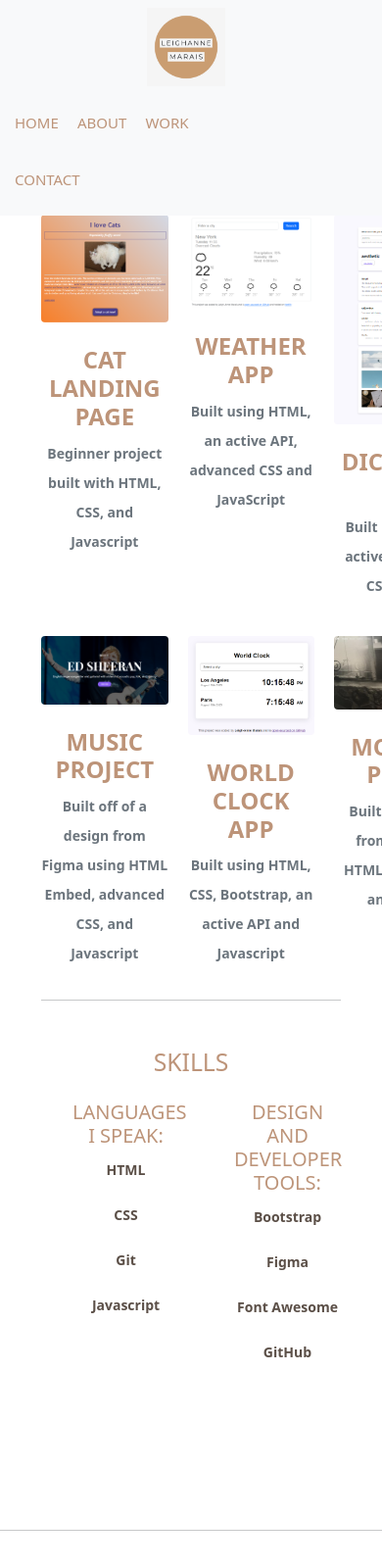
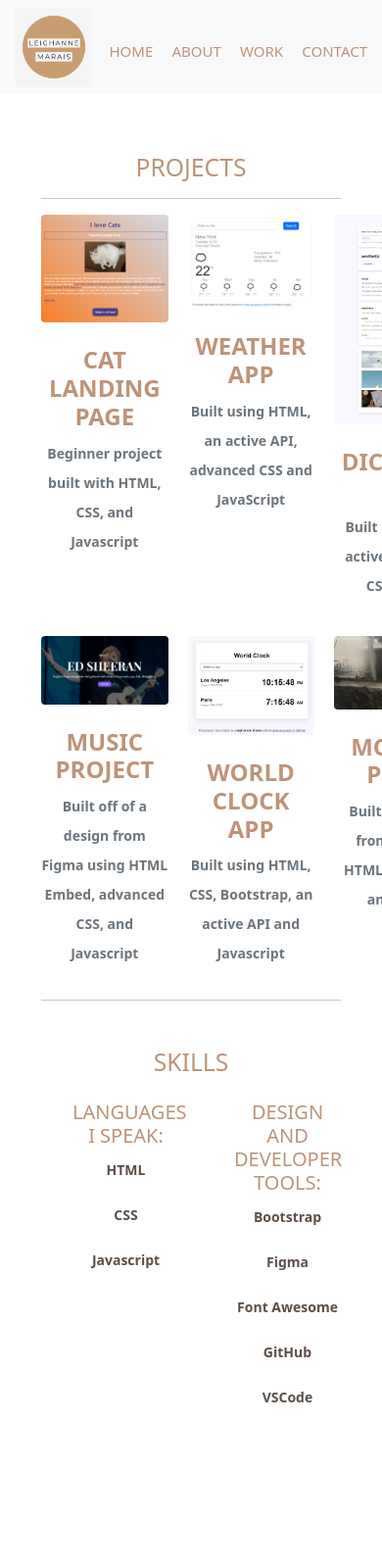
Before and after one commit to leighannemarais/about-me-project, a plain HTML site: page work.html in a window 390 px wide. Shown: the top 1600 px of the page at 98% size. Drawn offline with nearby package versions, Linux system fonts and the light colour scheme; a web font is replaced by a local one.

Commit message:
Made the website more responsive

```diff
--- a/style.css
+++ b/style.css
@@ -256,7 +256,8 @@ footer h3:hover {
 .contact-links h5:hover {
   color: var(--tertiary-color);
 }
-@media (max-width: 600px) {
+
+@media (max-width: 650px) {
   h1 {
     font-size: 38px;
     line-height: 1.5;
@@ -271,6 +272,9 @@ footer h3:hover {
     font-size: 14px;
     margin: 0 auto;
   }
+  nav .contact {
+    margin-right: 15px;
+  }
 
   .hero {
     margin-top: 100px;
@@ -278,7 +282,12 @@ footer h3:hover {
   .hero h1 {
     font-size: 38px;
   }
-
+  .logo {
+    margin-left: 15px;
+  }
+  .project-description {
+    padding: 30px 30px;
+  }
   .primary-link {
     font-size: 12px;
     padding: 7px 12px;
--- a/work.html
+++ b/work.html
@@ -151,9 +151,7 @@
               <li>
                 <p>CSS</p>
               </li>
-              <li>
-                <p>Git</p>
-              </li>
+
               <li>
                 <p>Javascript</p>
               </li>
@@ -175,6 +173,9 @@
               </li>
               <li>
                 <p>GitHub</p>
+              </li>
+              <li>
+                <p>VSCode</p>
               </li>
             </ul>
           </div>
```
